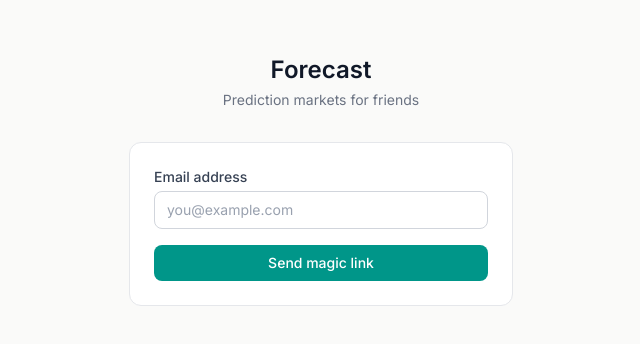
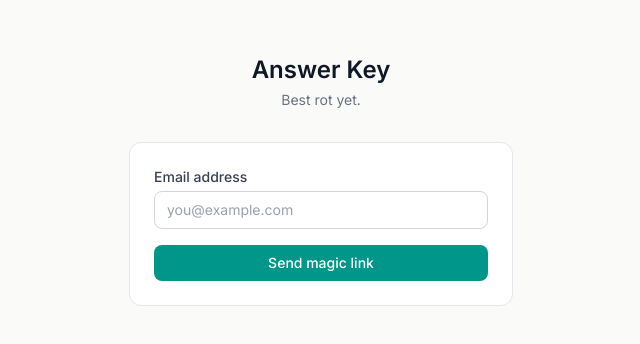
Before and after one commit to pranavrajaram/answer-key, a Next.js app: page /login in a window 1280 px wide. Shown: the part 220-564 px from the top of the page, without its empty margins (319-959 px from the left). Built offline with nearby package versions, Linux system fonts and the light colour scheme; no server answers.

Commit message:
title change

```diff
--- a/app/login/page.tsx
+++ b/app/login/page.tsx
@@ -34,8 +34,8 @@
     <div className="min-h-screen flex flex-col items-center justify-center px-4">
       <div className="w-full max-w-sm">
         <div className="mb-8 text-center">
-          <h1 className="text-2xl font-semibold text-gray-900">Forecast</h1>
-          <p className="text-sm text-gray-500 mt-1">Prediction markets for friends</p>
+          <h1 className="text-2xl font-semibold text-gray-900">Answer Key</h1>
+          <p className="text-sm text-gray-500 mt-1">Best rot yet.</p>
         </div>
 
         {sent ? (
```
